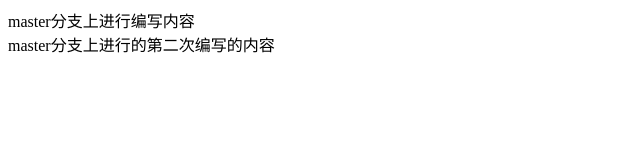
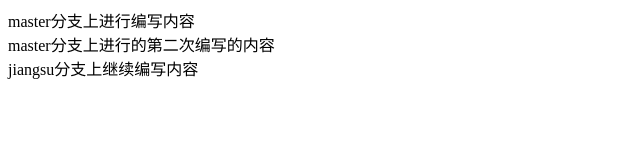
Before and after one commit to jiangsuuuuuu/git, a plain HTML site: page index.html in a window 1280 px wide. Shown: the whole page, without its empty margins (0-640 px from the left). Drawn offline with Linux system fonts and the light colour scheme.

Commit message:
在jjiangsu分支上编写的内容

```diff
--- a/index.html
+++ b/index.html
@@ -11,5 +11,6 @@
     <div>master分支上进行编写内容</div>
     <div>master分支上进行的第二次编写的内容</div>
 
+    <div>jiangsu分支上继续编写内容</div>
 </body>
 </html>
```
